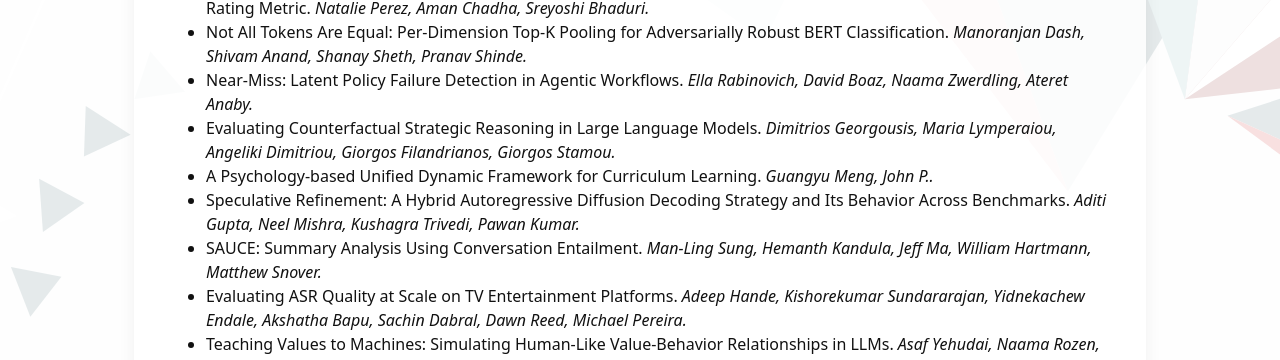
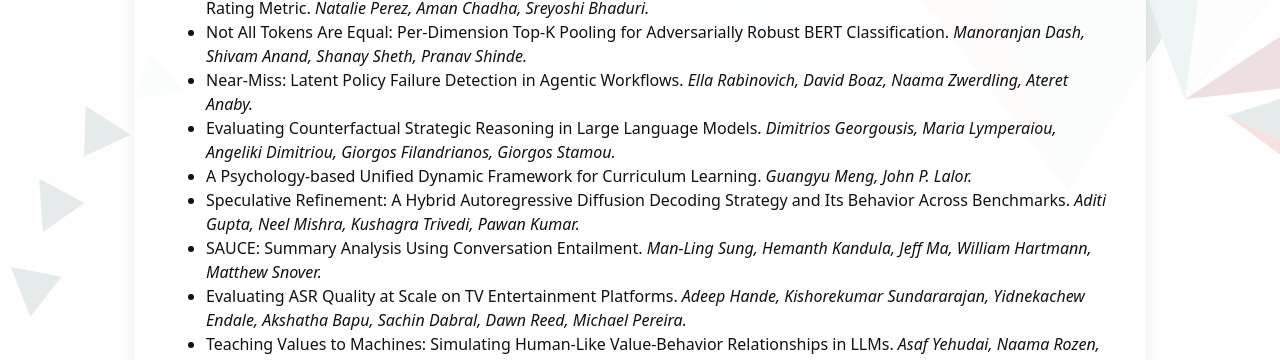
Before and after one commit to GEM-workshop/gem-workshop.github.io, a Jekyll site: the page built from index.md, in a window 1280 px wide and 900 px high, scrolled down 5491 px. Shown: the part 95-455 px from the top of the window. Built offline with Jekyll 4.4.1, drawn with Linux system fonts in a browser that asks for light colours.

```diff
--- a/index.md
+++ b/index.md
@@ -212,7 +212,7 @@ I will present Autorubric, an open-source framework that consolidates these best
 - Not All Tokens Are Equal: Per-Dimension Top-K Pooling for Adversarially Robust BERT Classification. *Manoranjan Dash, Shivam Anand, Shanay Sheth, Pranav Shinde.*
 - Near-Miss: Latent Policy Failure Detection in Agentic Workflows. *Ella Rabinovich, David Boaz, Naama Zwerdling, Ateret Anaby.*
 - Evaluating Counterfactual Strategic Reasoning in Large Language Models. *Dimitrios Georgousis, Maria Lymperaiou, Angeliki Dimitriou, Giorgos Filandrianos, Giorgos Stamou.*
-- A Psychology-based Unified Dynamic Framework for Curriculum Learning. *Guangyu Meng, John P..*
+- A Psychology-based Unified Dynamic Framework for Curriculum Learning. *Guangyu Meng, John P. Lalor.*
 - Speculative Refinement: A Hybrid Autoregressive Diffusion Decoding Strategy and Its Behavior Across Benchmarks. *Aditi Gupta, Neel Mishra, Kushagra Trivedi, Pawan Kumar.*
 - SAUCE: Summary Analysis Using Conversation Entailment. *Man-Ling Sung, Hemanth Kandula, Jeff Ma, William Hartmann, Matthew Snover.*
 - Evaluating ASR Quality at Scale on TV Entertainment Platforms. *Adeep Hande, Kishorekumar Sundararajan, Yidnekachew Endale, Akshatha Bapu, Sachin Dabral, Dawn Reed, Michael Pereira.*
```
